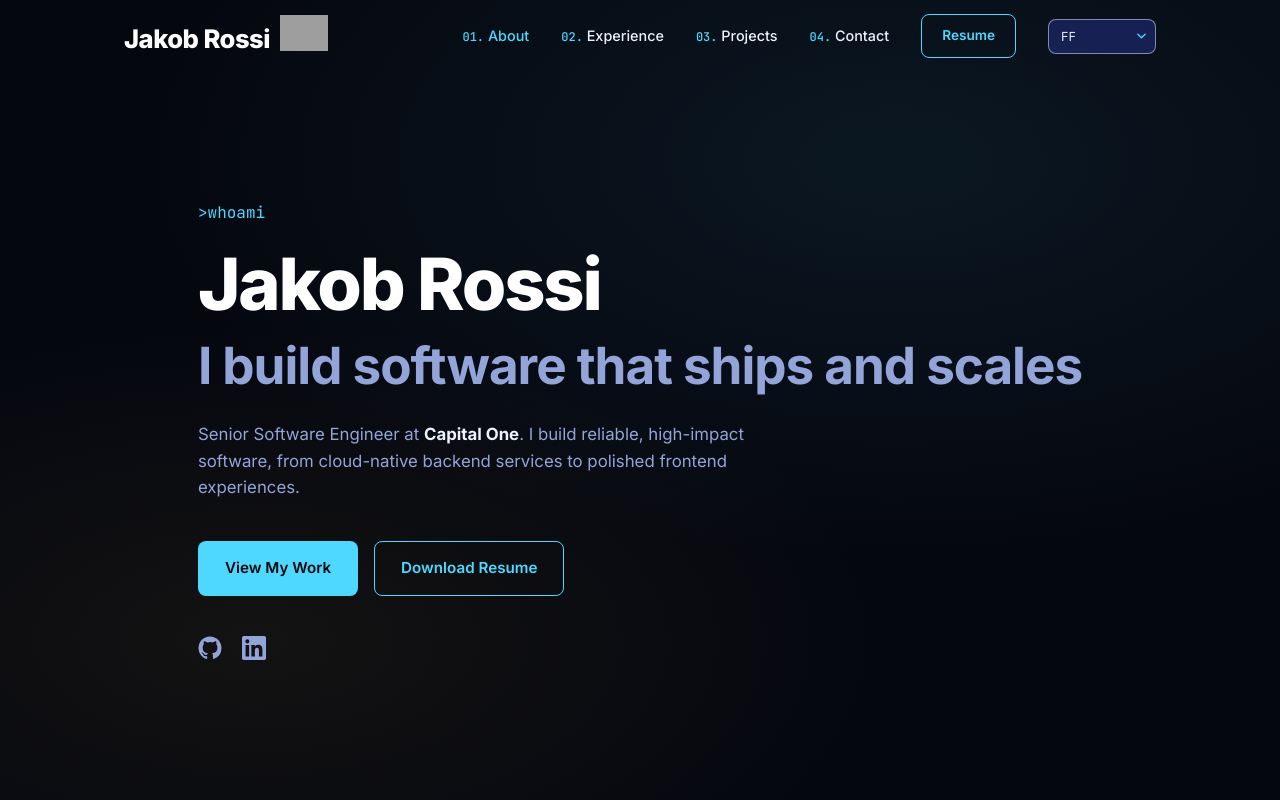
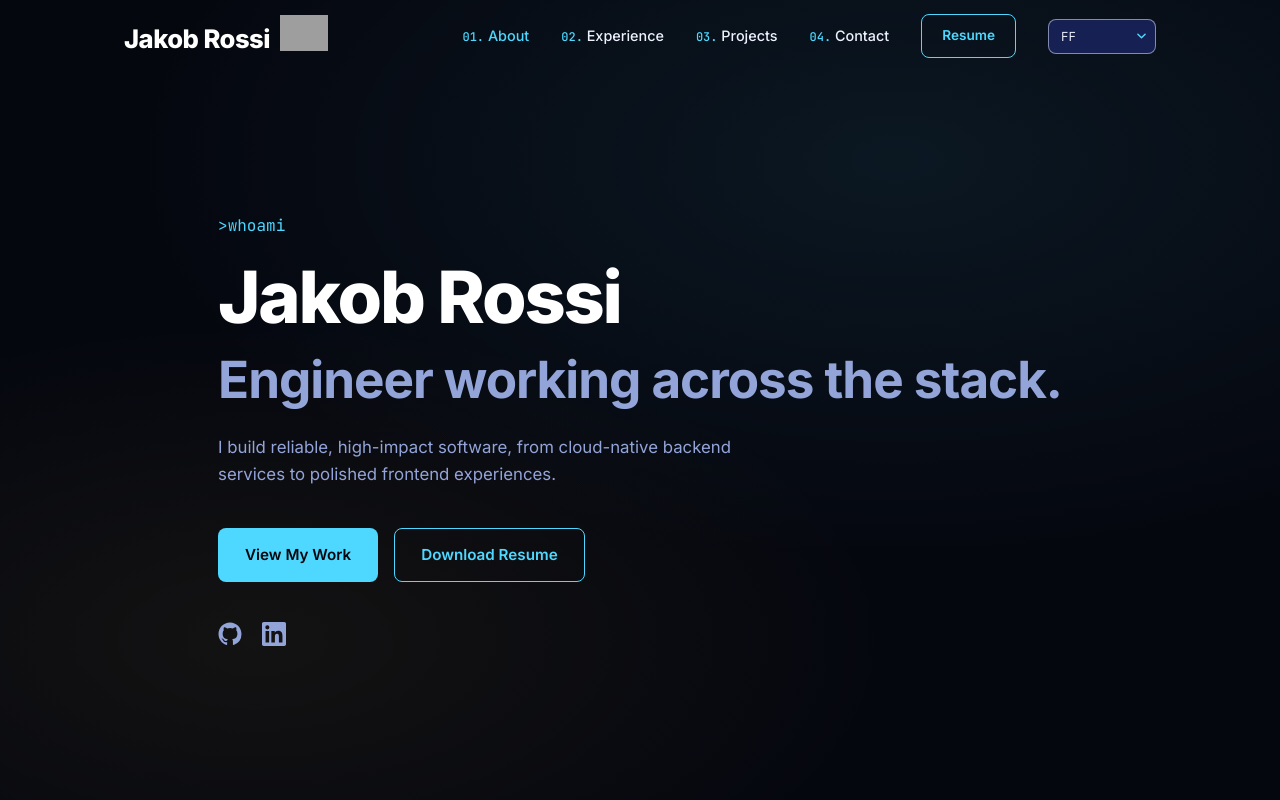
Before and after one commit to jmrossi98/website, a Vue app: page / in a window 1280 px wide. Shown: the top 800 px of the page. Built offline with nearby package versions, Linux system fonts and the light colour scheme; grey boxes are pictures that could not be loaded.

Commit message:
Updated UI about section hero

```diff
--- a/src/components/HeroSection.vue
+++ b/src/components/HeroSection.vue
@@ -12,10 +12,9 @@ import IconLinkedin from './icons/IconLinkedin.vue'
         <span aria-hidden="true">&gt;</span> whoami<span class="terminal-cursor"></span>
       </p>
       <h1 class="glitch-hover" :data-text="profile.name">{{ profile.name }}</h1>
-      <h2>I build software that ships and scales</h2>
+      <h2>Engineer working across the stack.</h2>
       <p class="tagline">
-        {{ profile.title }} at <strong>{{ profile.company }}</strong
-        >. {{ profile.tagline }}
+        {{ profile.tagline }}
       </p>
       <div class="actions">
         <a href="/projects" class="btn btn-primary" @click="goToSection('projects', $event)">View My Work</a>
```
